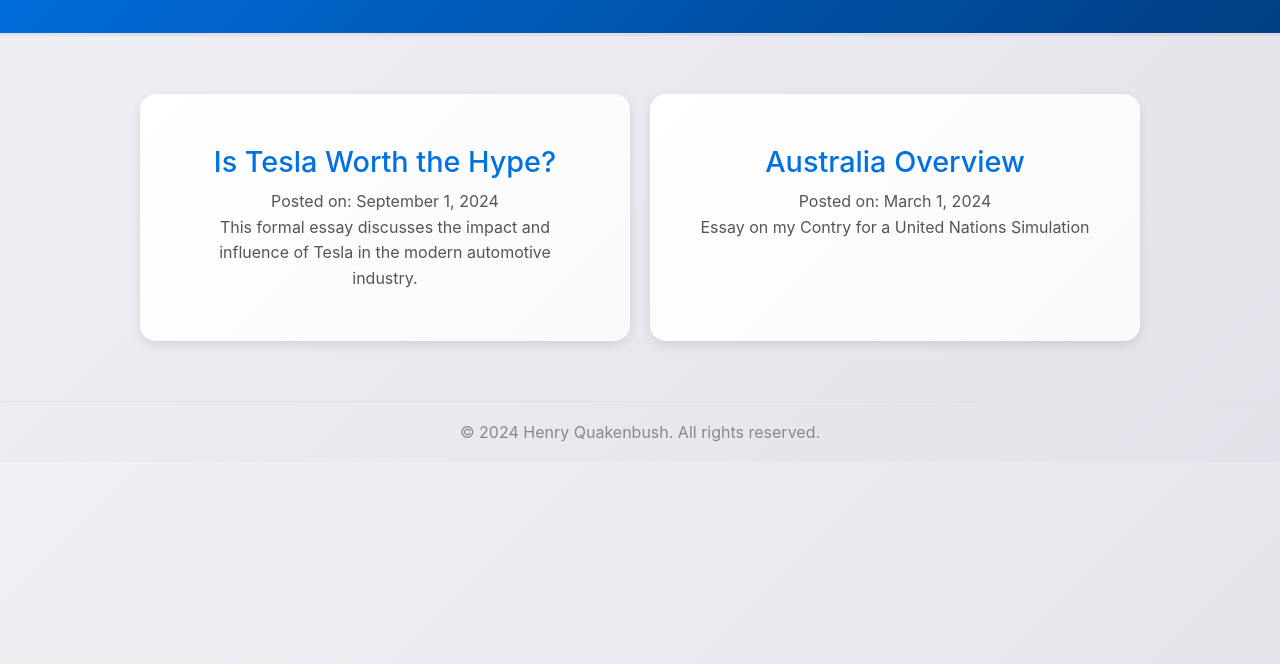
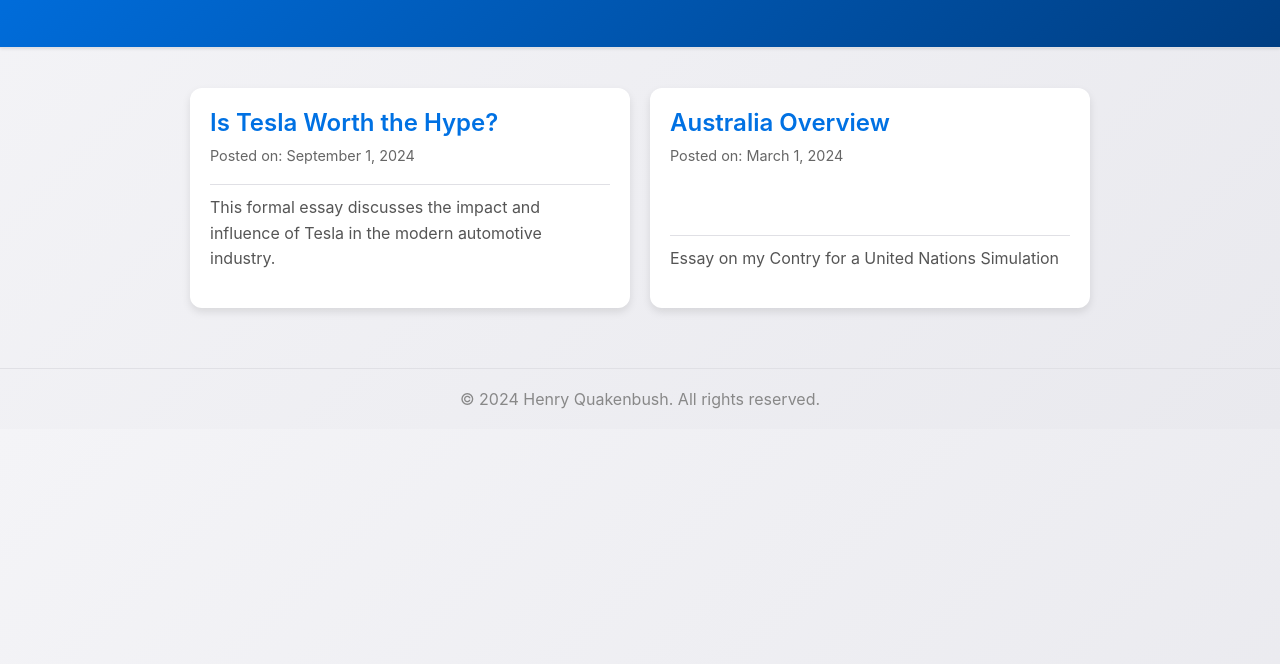
Before and after one commit to slyfox29/School-projects-webpage, a plain HTML site: page index.html in a window 1280 px wide. Shown: the part 136-800 px from the top of the page. Drawn offline with Linux system fonts and the light colour scheme.

Commit message:
Update index.html

```diff
--- a/index.html
+++ b/index.html
@@ -9,7 +9,7 @@
             font-family: -apple-system, BlinkMacSystemFont, "Segoe UI", Roboto, "Helvetica Neue", Arial, sans-serif;
             margin: 0;
             padding: 0;
-            background: linear-gradient(135deg, #f0f0f5, #e2e2ea);
+            background: linear-gradient(135deg, #f4f4f7, #e9e9ee);
             color: #1D1D1F;
             -webkit-font-smoothing: antialiased;
             text-rendering: optimizeLegibility;
@@ -18,100 +18,80 @@
 
         header {
             background: linear-gradient(135deg, #0071E3, #003E82);
-            padding: 40px 20px;
+            padding: 50px 20px;
             text-align: center;
             box-shadow: 0 1px 3px rgba(0, 0, 0, 0.1);
             border-bottom: 1px solid #E0E0E5;
-            transform: translateY(-20px);
-            opacity: 0;
             animation: fadeInDown 1s ease-out forwards;
         }
 
         header h1 {
-            font-size: 2.8em;
+            font-size: 2.5em;
             font-weight: 600;
             color: #ffffff;
             margin: 0;
         }
 
         header p {
-            font-size: 1.3em;
+            font-size: 1.2em;
             color: #cce0ff;
             margin: 10px 0 0;
         }
 
         .content {
-            max-width: 1000px;
-            margin: 60px auto;
+            max-width: 900px;
+            margin: 40px auto;
             padding: 0 20px;
             display: grid;
-            grid-template-columns: repeat(auto-fit, minmax(300px, 1fr));
+            grid-template-columns: repeat(auto-fit, minmax(280px, 1fr));
             gap: 20px;
-            transform: translateY(20px);
-            opacity: 0;
             animation: fadeInUp 1s ease-out 0.5s forwards;
         }
 
         .project {
-            background: linear-gradient(135deg, #ffffff, #f9f9f9);
-            border-radius: 16px;
-            box-shadow: 0 4px 12px rgba(0, 0, 0, 0.1);
-            padding: 30px;
-            text-align: center;
+            background: #ffffff;
+            border-radius: 12px;
+            box-shadow: 0 4px 8px rgba(0, 0, 0, 0.1);
+            overflow: hidden;
+            padding: 20px;
+            position: relative;
+            cursor: pointer;
             transition: transform 0.3s ease, box-shadow 0.3s ease;
-            cursor: pointer;
-            overflow: hidden;
-            position: relative;
-        }
-
-        .project::before {
-            content: '';
-            position: absolute;
-            top: -50%;
-            left: -50%;
-            width: 200%;
-            height: 200%;
-            background: radial-gradient(circle, rgba(255, 255, 255, 0.2), transparent 60%);
-            transition: transform 0.5s ease, opacity 0.5s ease;
-            opacity: 0;
-            transform: scale(0);
-        }
-
-        .project:hover::before {
-            opacity: 1;
-            transform: scale(1);
+            display: flex;
+            flex-direction: column;
+            justify-content: space-between;
         }
 
         .project:hover {
-            transform: translateY(-10px);
-            box-shadow: 0 8px 24px rgba(0, 0, 0, 0.15);
+            transform: translateY(-5px);
+            box-shadow: 0 8px 16px rgba(0, 0, 0, 0.15);
         }
 
-        .project a {
-            display: block;
-            color: inherit;
-            text-decoration: none;
-            padding: 20px;
-            height: 100%;
+        .project-title {
+            font-size: 1.5em;
+            margin: 0 0 10px;
+            color: #0071E3;
+            font-weight: 600;
             transition: color 0.2s ease;
         }
 
-        .project h2 {
-            font-size: 1.8em;
-            margin: 0 0 10px 0;
-            color: #0071E3;
-            font-weight: 500;
-        }
-
-        .project h2 a:hover {
+        .project-title:hover {
             color: #005BB5;
         }
 
-        .project p {
-            margin: 0;
-            color: #555555;
+        .project-date {
+            font-size: 0.9em;
+            color: #666666;
+            margin-bottom: 20px;
+        }
+
+        .project-description {
             font-size: 1em;
             line-height: 1.6;
+            color: #555555;
+            border-top: 1px solid #E0E0E5;
+            padding-top: 10px;
+            margin-top: auto;
         }
 
         footer {
@@ -120,7 +100,6 @@
             color: #888888;
             border-top: 1px solid #E0E0E5;
             margin-top: 60px;
-            opacity: 0;
             animation: fadeIn 1.5s ease-out 1s forwards;
         }
 
@@ -169,19 +148,15 @@
 
 <div class="content">
     <div class="project" onclick="location.href='formal_essay/is_tesla_worth_the_hype.html';">
-        <a href="formal_essay/is_tesla_worth_the_hype.html">
-            <h2>Is Tesla Worth the Hype?</h2>
-            <p>Posted on: September 1, 2024</p>
-            <p>This formal essay discusses the impact and influence of Tesla in the modern automotive industry.</p>
-        </a>
+        <h2 class="project-title">Is Tesla Worth the Hype?</h2>
+        <div class="project-date">Posted on: September 1, 2024</div>
+        <p class="project-description">This formal essay discusses the impact and influence of Tesla in the modern automotive industry.</p>
     </div>
 
     <div class="project" onclick="location.href='geography/australia_overview.html';">
-        <a href="geography/australia_overview.html">
-            <h2>Australia Overview</h2>
-            <p>Posted on: March 1, 2024</p>
-            <p>Essay on my Contry for a United Nations Simulation</p>
-        </a>
+            <h2 class="project-title">Australia Overview</h2>
+            <div class="project-date">Posted on: March 1, 2024</div>
+            <p class="project-description">Essay on my Contry for a United Nations Simulation</p>
     </div>
 
     <!-- Add more projects as needed -->
```
